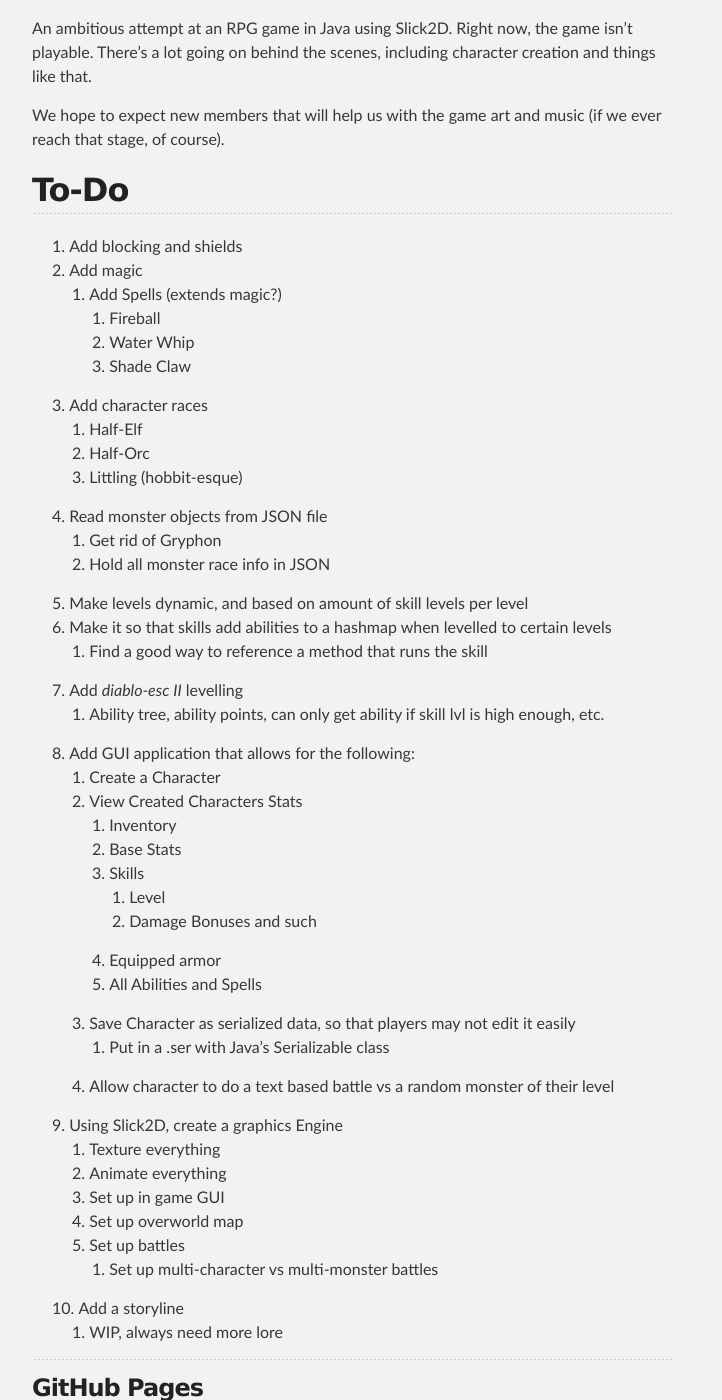
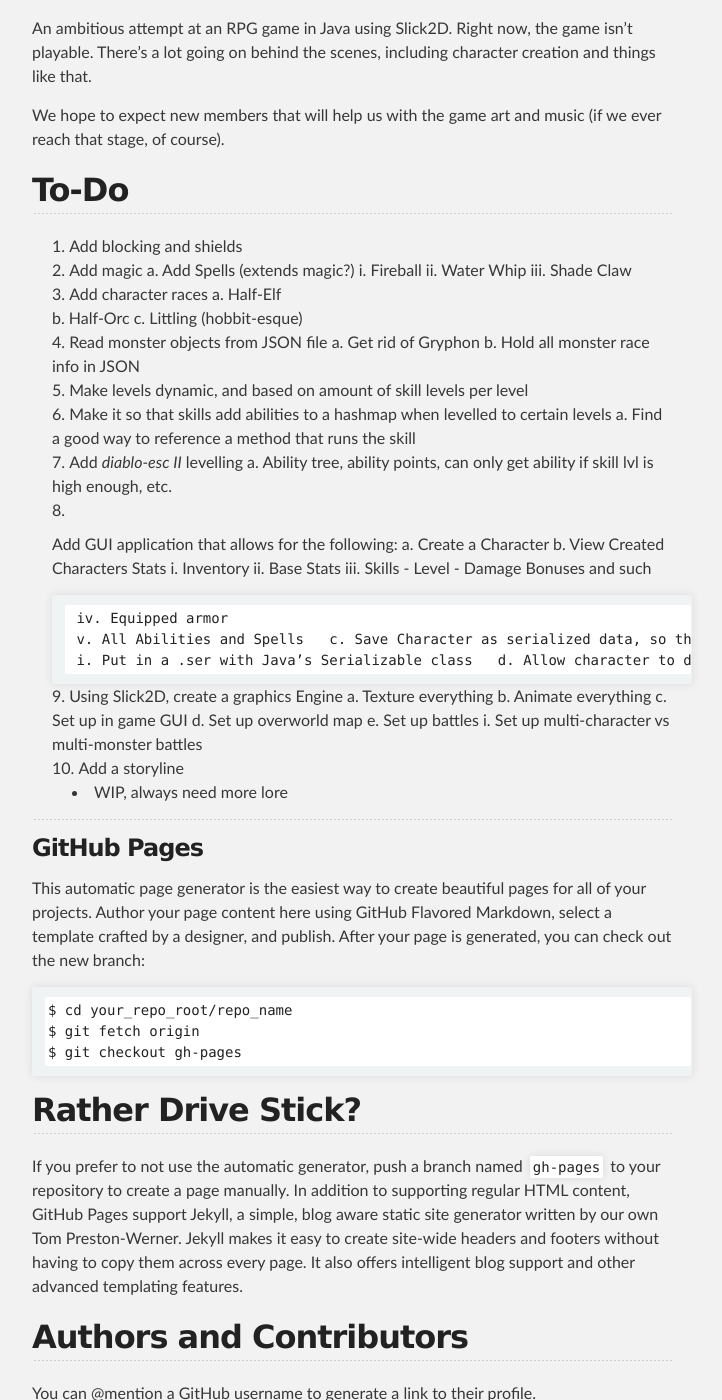
Before and after one commit to oldmud0/Disparity-RHE, a Jekyll site: the page built from index.md, in a window 1280 px wide and 1400 px high, scrolled down 407 px. Shown: the whole window, without its empty margins (288-1010 px from the left). Built offline with Jekyll 4.4.1, drawn with Linux system fonts in a browser that asks for light colours; Markdown is read by kramdown in place of the engine named in the settings; some of the changed lines change nothing that is shown.

Commit message:
Update index.md

```diff
--- a/index.md
+++ b/index.md
@@ -16,54 +16,45 @@
 
 1. Add blocking and shields
 2. Add magic
-    1. Add Spells (extends magic?)
-        1. Fireball
-        2. Water Whip
-        3. Shade Claw
-
+    a. Add Spells (extends magic?)
+        i. Fireball
+        ii. Water Whip
+        iii. Shade Claw
 3. Add character races
-    1. Half-Elf
-    2. Half-Orc
-    3. Littling (hobbit-esque)
-
+    a. Half-Elf
+    b. Half-Orc
+    c. Littling (hobbit-esque)
 4. Read monster objects from JSON file
-    1. Get rid of Gryphon
-    2. Hold all monster race info in JSON
-
+    a. Get rid of Gryphon
+    b. Hold all monster race info in JSON
 5. Make levels dynamic, and based on amount of skill levels per level
 6. Make it so that skills add abilities to a hashmap when levelled to certain levels
-    1. Find a good way to reference a method that runs the skill
+    a. Find a good way to reference a method that runs the skill
+7. Add *diablo-esc II* levelling
+    a. Ability tree, ability points, can only get ability if skill lvl is high enough, etc.
+8. Add GUI application that allows for the following:
+    a. Create a Character
+    b. View Created Characters Stats
+        i. Inventory
+        ii. Base Stats
+        iii. Skills
+            - Level
+            - Damage Bonuses and such
 
-7. Add *diablo-esc II* levelling
-    1. Ability tree, ability points, can only get ability if skill lvl is high enough, etc.
-
-8. Add GUI application that allows for the following:
-    1. Create a Character
-    2. View Created Characters Stats
-        1. Inventory
-        2. Base Stats
-        3. Skills
-            1. Level
-            2. Damage Bonuses and such
-
-        4. Equipped armor
-        5. All Abilities and Spells
-
-    3. Save Character as serialized data, so that players may not edit it easily
-        1. Put in a .ser with Java’s Serializable class
-
-    4. Allow character to do a text based battle vs a random monster of their level
-
+        iv. Equipped armor
+        v. All Abilities and Spells
+    c. Save Character as serialized data, so that players may not edit it easily
+        i. Put in a .ser with Java’s Serializable class
+    d. Allow character to do a text based battle vs a random monster of their level
 9. Using Slick2D, create a graphics Engine
-    1. Texture everything
-    2. Animate everything
-    3. Set up in game GUI
-    4. Set up overworld map
-    5. Set up battles
-        1. Set up multi-character vs multi-monster battles
-
+    a. Texture everything
+    b. Animate everything
+    c. Set up in game GUI
+    d. Set up overworld map
+    e. Set up battles
+        i. Set up multi-character vs multi-monster battles
 10. Add a storyline
-    1. WIP, always need more lore
+    - WIP, always need more lore
 
 
 -----------------------
```
